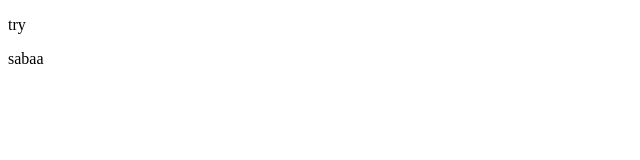
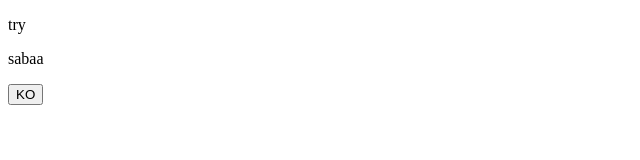
Before and after one commit to YassinAbdulrahman/try, a plain HTML site: page index.html in a window 1280 px wide. Shown: the full height of the page, 0-640 px from the left. Drawn offline with Linux system fonts and the light colour scheme.

Commit message:
Yassin edit

```diff
--- a/index.html
+++ b/index.html
@@ -9,5 +9,6 @@
 <body>
 <p>try</p>
 <p>sabaa</p>
+<button>KO</button>
 </body>
 </html>
```
